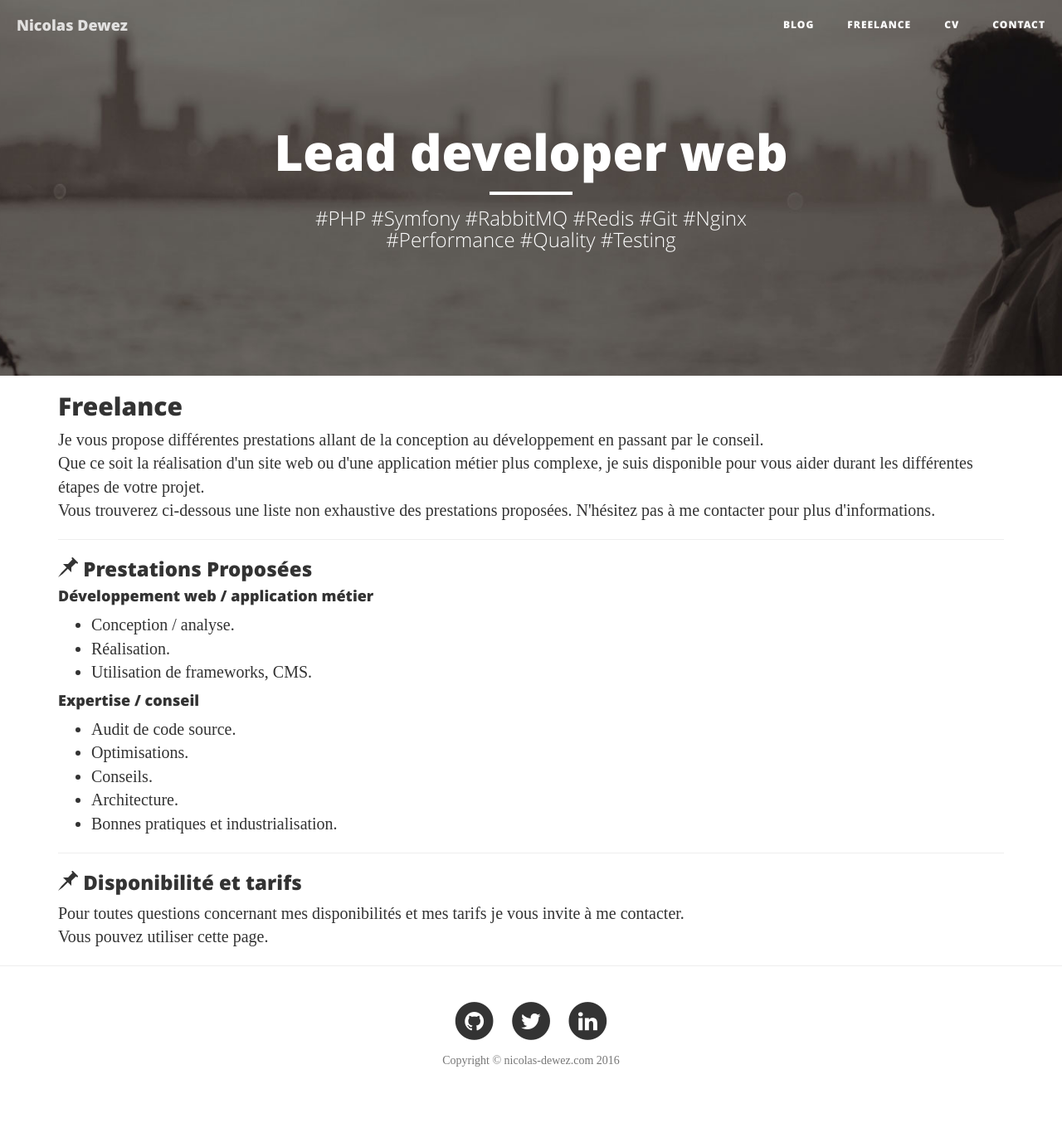
After one commit to nicolasdewez/website, a Symfony app: template templates/freelance/index.html.twig in a window 1280 px wide. The commit adds this page. Shown: the whole page at 83% size. Run offline with Twig, Linux system fonts and the light colour scheme; the template is opened without the code that fills it, so the values that code supplies are empty; some libraries are stand-ins or nearby versions; some web fonts are replaced.

Commit message:
Add freelance section and post 13

```diff
--- a/src/Controller/ServicesController.php
+++ b/src/Controller/FreelanceController.php
@@ -6,15 +6,15 @@ use Sensio\Bundle\FrameworkExtraBundle\Configuration\Route;
 use Symfony\Component\HttpFoundation\Response;
 use Twig\Environment as Twig;
 
-class ServicesController
+class FreelanceController
 {
     /**
-     * @Route("/services", name="app_services")
+     * @Route("/freelance", name="app_freelance")
      */
     public function indexAction(Twig $twig): Response
     {
         return new Response(
-            $twig->render('services/index.html.twig')
+            $twig->render('freelance/index.html.twig')
         );
     }
 }
--- a/src/EventListener/PostInDatabaseListener.php
+++ b/src/EventListener/PostInDatabaseListener.php
@@ -6,6 +6,7 @@ use App\Entity\Post;
 use App\Generator\DefineSlug;
 use App\Service\GetAndSetBodyInPost;
 use Doctrine\ORM\Event\LifecycleEventArgs;
+use Doctrine\ORM\Event\PreUpdateEventArgs;
 
 class PostInDatabaseListener
 {
@@ -37,7 +38,7 @@ class PostInDatabaseListener
         $this->saveBody($post);
     }
 
-    public function preUpdate(Post $post, LifecycleEventArgs $args): void
+    public function preUpdate(Post $post, PreUpdateEventArgs $args): void
     {
         $this->saveSlug($post);
         $this->saveUpdatedDate($post);
--- a/templates/base.html.twig
+++ b/templates/base.html.twig
@@ -43,7 +43,7 @@
                     <a href="{{ path('app_blog') }}">Blog</a>
                 </li>
                 <li>
-                    <a href="{{ path('app_services') }}">Services</a>
+                    <a href="{{ path('app_freelance') }}">Freelance</a>
                 </li>
                 <li>
                     <a href="{{ path('app_about') }}">CV</a>
--- a/templates/contact/index.html.twig
+++ b/templates/contact/index.html.twig
@@ -5,6 +5,6 @@
 {% block header_style %}background-image: url({{ asset('bootstrap-clean-blog/img/about-bg.jpg') }}{% endblock %}
 
 {% block body %}
-    <h2>Services</h2>
+    <h2>Contact</h2>
     {{ form(form) }}
 {% endblock %}
--- /dev/null
+++ b/templates/freelance/index.html.twig
@@ -0,0 +1,52 @@
+{% extends 'base.html.twig' %}
+
+{% block title %}Freelance | {{ parent() }}{% endblock %}
+
+{% block header_style %}background-image: url({{ asset('bootstrap-clean-blog/img/about-bg.jpg') }}{% endblock %}
+
+{% block body %}
+    <h2>Freelance</h2>
+
+    Je vous propose différentes prestations allant de la conception au développement en passant par le conseil.
+    <br>
+    Que ce soit la réalisation d'un site web ou d'une application métier plus complexe, je suis disponible pour vous aider durant les différentes étapes de votre projet.
+    <br>
+    Vous trouverez ci-dessous une liste non exhaustive des prestations proposées. N'hésitez pas à me contacter pour plus d'informations.
+
+    <hr>
+
+    <section class="job">
+        <h3><span class="glyphicon glyphicon-pushpin"></span> Prestations Proposées</h3>
+    </section>
+
+    <h4>Développement web / application métier</h4>
+
+    <ul class="description">
+        <li>Conception / analyse.</li>
+        <li>Réalisation.</li>
+        <li>Utilisation de frameworks, CMS.</li>
+    </ul>
+
+
+    <h4>Expertise / conseil</h4>
+
+    <ul class="description">
+        <li>Audit de code source.</li>
+        <li>Optimisations.</li>
+        <li>Conseils.</li>
+        <li>Architecture.</li>
+        <li>Bonnes pratiques et industrialisation.</li>
+    </ul>
+
+
+
+    <hr>
+
+    <section class="job">
+        <h3><span class="glyphicon glyphicon-pushpin"></span> Disponibilité et tarifs</h3>
+    </section>
+
+    Pour toutes questions concernant mes disponibilités et mes tarifs je vous invite à me contacter.
+    <br>
+    Vous pouvez utiliser cette <a href="{{ path('app_contact') }}">page</a>.
+{% endblock %}
```
Also changed, not shown: data/posts/13.md (added, +9 -0 lines), templates/about/index.html.twig (+17 -1 lines), templates/services/index.html.twig (deleted, +0 -11 lines), data/posts/12.md (line endings or trailing spaces), public/.htaccess, 1 other file.
